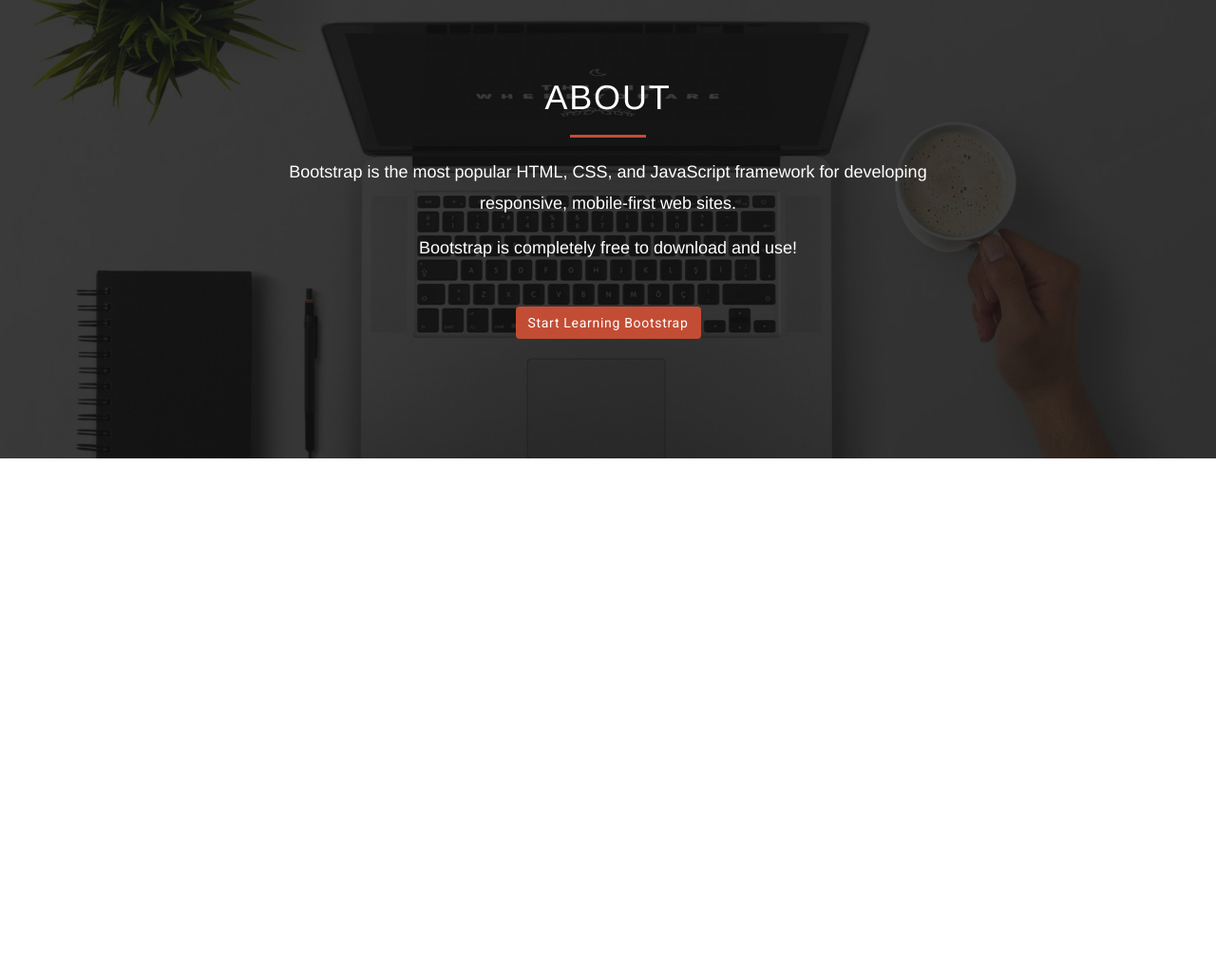
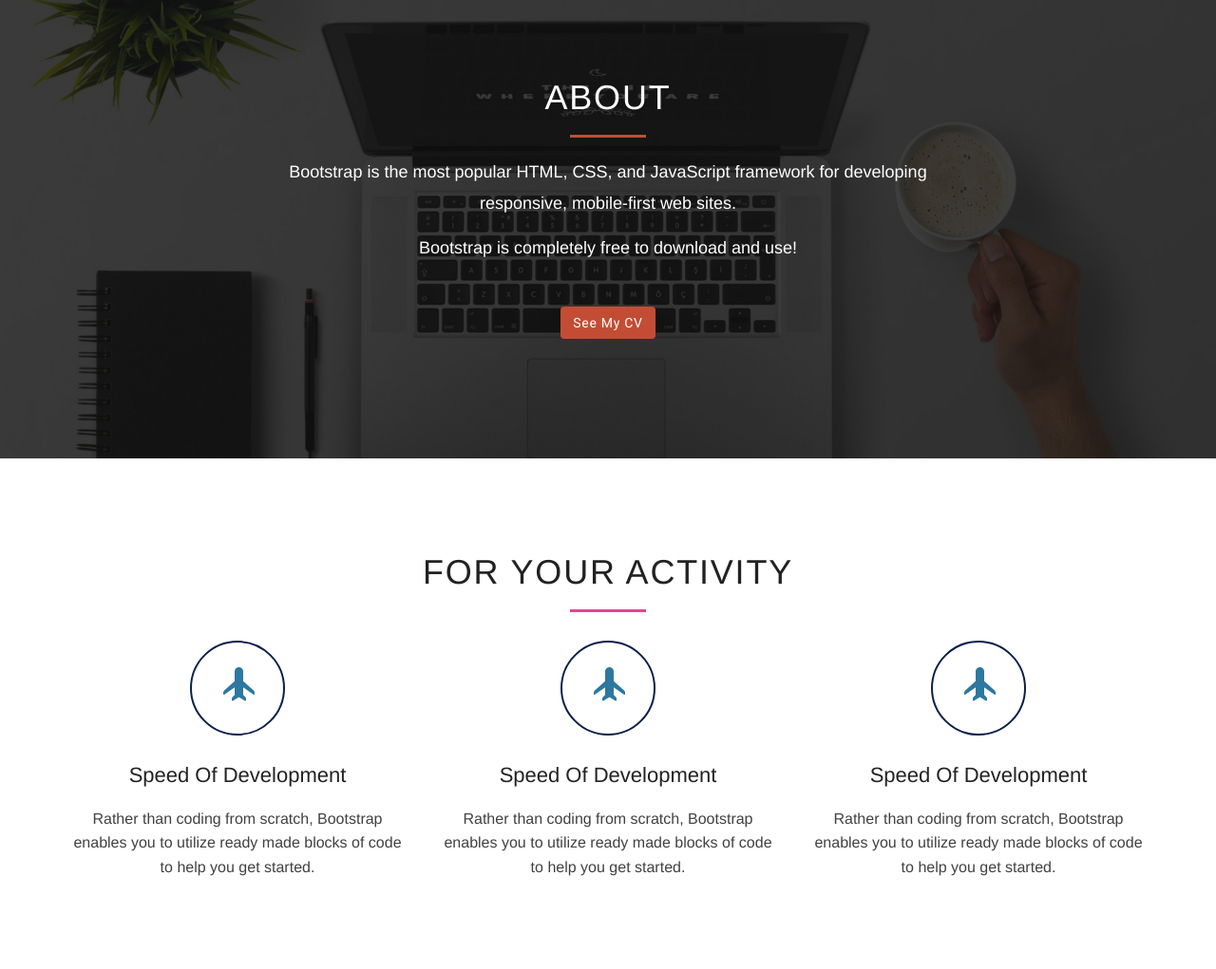
Before and after one commit to ClaudioValletta92/ClaudioValletta92.github.io, a plain HTML site: page index.html in a window 1280 px wide. Shown: the part 1407-2428 px from the top of the page at 95% size. Before the commit the page ends 1890 px from the top, so only its background shows below. Drawn offline with nearby package versions, Linux system fonts and the light colour scheme.

```diff
--- a/index.html
+++ b/index.html
@@ -1460,10 +1460,57 @@ figure a{
                 <div class="col-md-8 col-md-offset-2 col-sm-12 col-xs-12">
                     <h3>About</h3>
                     <p>Bootstrap is the most popular HTML, CSS, and JavaScript framework for developing responsive, mobile-first web sites.</p>
-                    <p>Bootstrap is completely free to download and use!</p> <a href="#" class="btn btn-default-new">Start learning Bootstrap</a> </div>
+                    <p>Bootstrap is completely free to download and use!</p> <a href="#" class="btn btn-default-new">See my CV</a> </div>
             </div>
         </div>
     </section>
+
+
+          <section class="service-section" id="commercialactivity">
+        <div class="container">
+            <h3>For your activity</h3>
+
+                        <div class="row">
+
+
+                      <div class="col-md-4 col-sm-6 col-xs-12">
+                    <div class="service-items">
+                        <div class="icon">
+                            <span class="glyphicon glyphicon-plane" aria-hidden="true"></span>
+                        </div>
+                        <h4><a href="#">Speed of Development</a></h4>
+                        <p>Rather than coding from scratch, Bootstrap enables you to utilize ready made blocks of code to help you get started.</p>
+                    </div>
+                </div>
+
+                      <div class="col-md-4 col-sm-6 col-xs-12">
+                    <div class="service-items">
+                        <div class="icon">
+                            <span class="glyphicon glyphicon-plane" aria-hidden="true"></span>
+                        </div>
+                        <h4><a href="#">Speed of Development</a></h4>
+                        <p>Rather than coding from scratch, Bootstrap enables you to utilize ready made blocks of code to help you get started.</p>
+                    </div>
+                </div>
+
+                                      <div class="col-md-4 col-sm-6 col-xs-12">
+                    <div class="service-items">
+                        <div class="icon">
+                            <span class="glyphicon glyphicon-plane" aria-hidden="true"></span>
+                        </div>
+                        <h4><a href="#">Speed of Development</a></h4>
+                        <p>Rather than coding from scratch, Bootstrap enables you to utilize ready made blocks of code to help you get started.</p>
+                    </div>
+                </div>
+
+
+
+
+                        </div>
+
+ </div>
+    </section>
+
 
 
 
```
